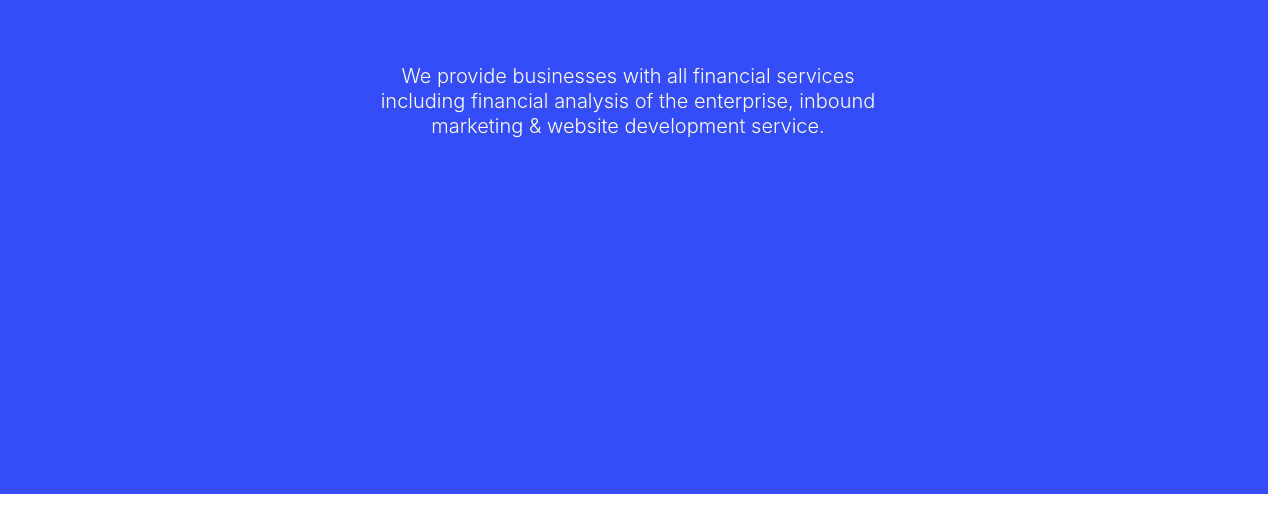
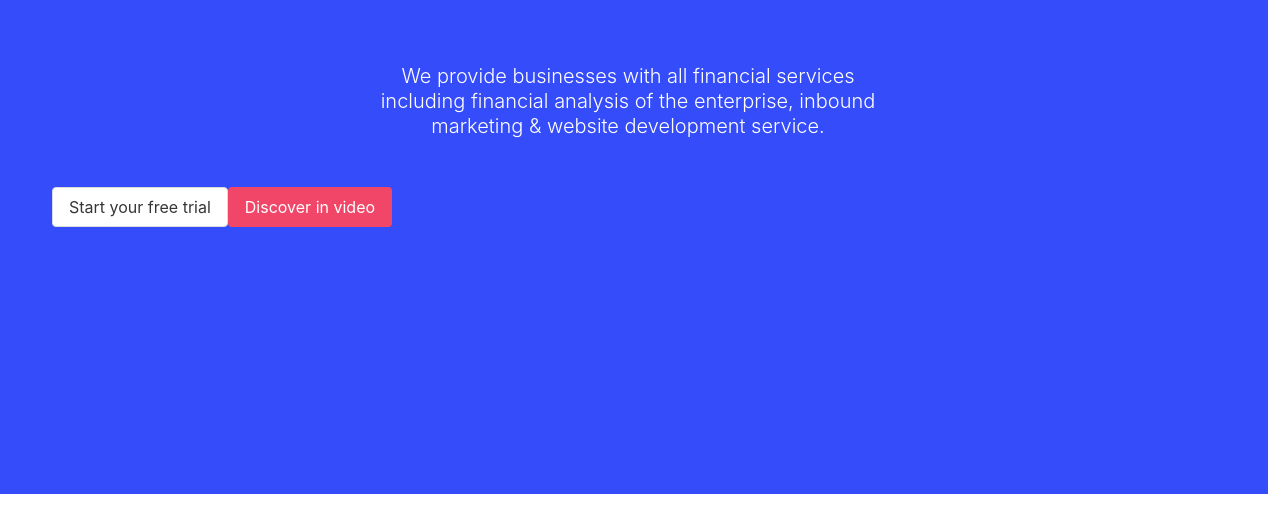
Before and after one commit to igor06brw/StartUp-Agency, a Gatsby site: page / in a window 1280 px wide. Shown: the part 294-800 px from the top of the page. Built offline with nearby package versions, Linux system fonts and the light colour scheme; Gatsby itself is replaced by a stand-in of ours.

Commit message:
send data to modify class & display title

```diff
--- a/content/pages/home.md
+++ b/content/pages/home.md
@@ -1,8 +1,8 @@
 ---
 heading: 'Business growth & management solutions'
 description: 'We provide businesses with all financial services including financial analysis of the enterprise, inbound marketing & website development service.'
-button-1: 'Start your free trial'
-button-2: 'Discover in video'
+buttonOne: 'Start your free trial'
+buttonTwo: 'Discover in video'
 ---
 
 Lorem ipsum dolor sit amet, consetetur sadipscing elitr,
--- a/src/components/button.js
+++ b/src/components/button.js
@@ -1,12 +1,10 @@
 import React from "react"
 
-const Button = ({ data }) => {
-  const { title } = data
-
-  return(
-    <button class="button">{ title }</button>
-  )
+const Button = ({ title, className }) => {
+    return(
+        <button className={className}>{title}</button>
+    )
 }
 
 
-export default Header
+export default Button
--- a/src/components/header.js
+++ b/src/components/header.js
@@ -1,9 +1,11 @@
 import React from "react"
 import NavBar from "../components/nav-bar";
 import Logo from "../components/logo";
+import Button from "../components/button";
 
 const Header = ({ data }) => {
   const { headline, description, buttonOne, buttonTwo } = data
+  console.log(buttonOne);
 
   return(
     <header className="header columns pt-7">
@@ -18,6 +20,8 @@ const Header = ({ data }) => {
             <p className="header__subtitle subtitle has-text-weight-light has-text-white pt-8 ">{ description }</p>
           </div>
         </div>
+        <Button title={ buttonOne } className="button"></Button>
+        <Button title={ buttonTwo } className="button is-danger"></Button>
       </div>
     </header>
   )
--- a/src/pages/index.js
+++ b/src/pages/index.js
@@ -24,8 +24,8 @@ export const query = graphql`
       frontmatter {
         heading
         description
-        button_1
-        button_2
+        buttonOne
+        buttonTwo
       }
     }
   }
```
Also changed, not shown: src/styles/components/some.js (deleted).
